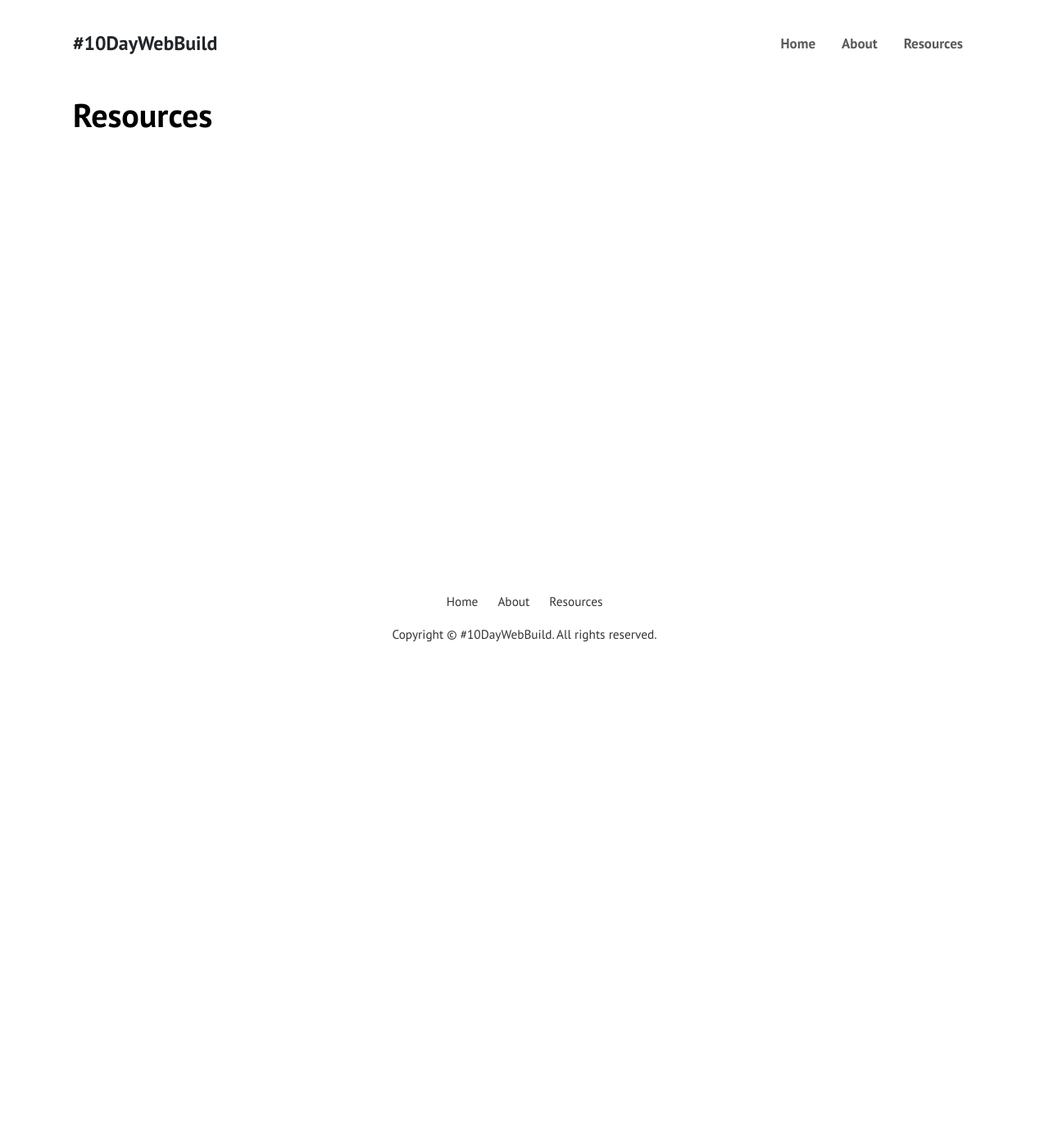
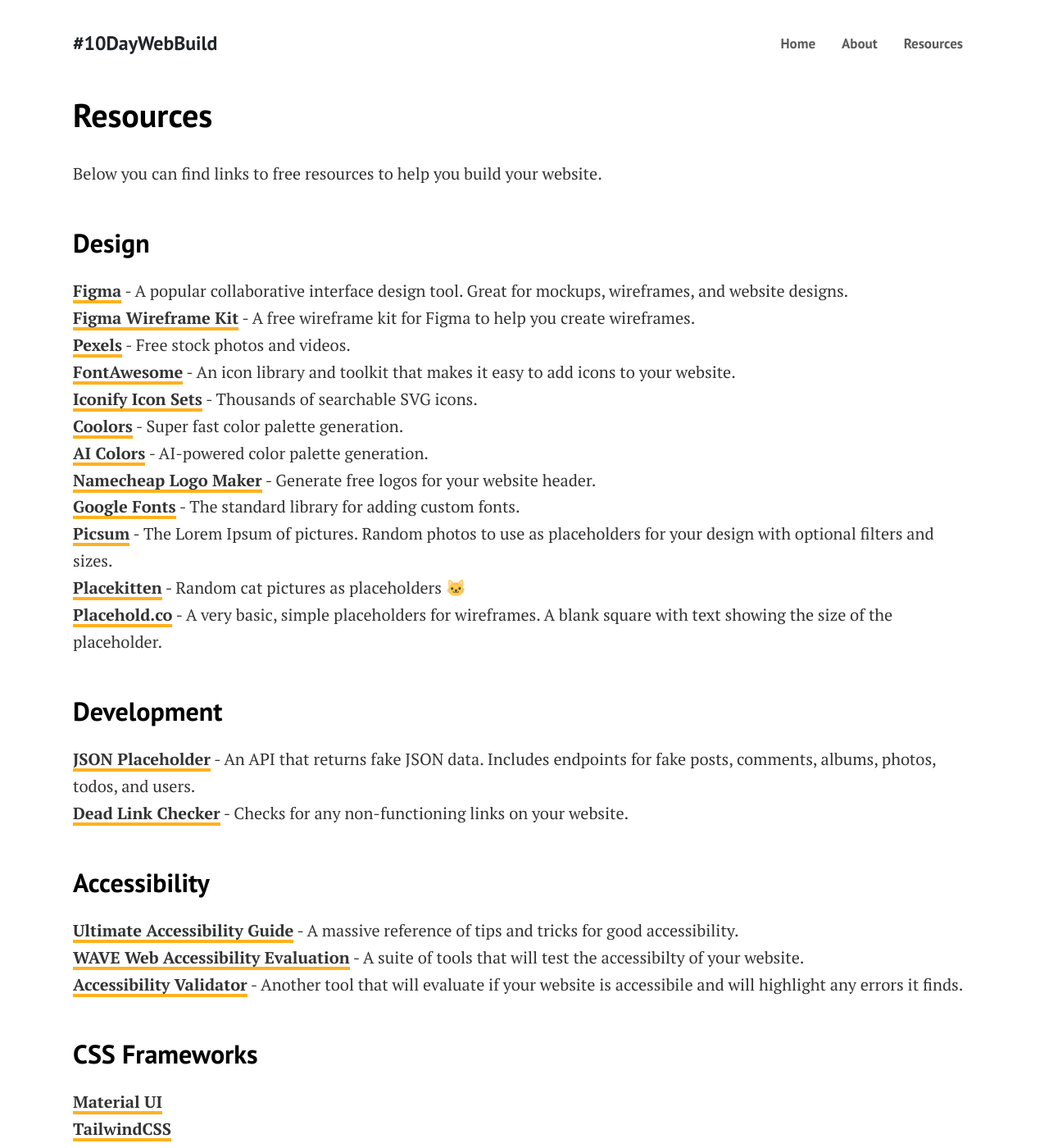
Before and after one commit to SeaFilmz/10-day-web-build, a Jekyll site: the page built from pages/resources.md, in a window 1280 px wide and 1400 px high. Shown: the whole window at 82% size. Built offline with Jekyll 4.4.1, drawn with Linux system fonts in a browser that asks for light colours; some of the changed text lies outside the part shown.

Commit message:
update main content

```diff
--- a/assets/css/theme.scss
+++ b/assets/css/theme.scss
@@ -5,6 +5,8 @@
 
 $green:   #08a057 !default;
 $blue:    #3d61fd !default;
+$link-color: rgb(255, 177, 31);
+$hero-color: #ffc14e;
 
 @import 'bootstrap/bootstrap';
 
@@ -138,7 +140,7 @@
 /* Pages
 ================================================== */
 .hero {
-    background: #fdd93d;
+    background: $hero-color;
     padding: 2rem 2rem;
 }
 
@@ -322,21 +324,27 @@
     font-size: 1.18em;
     line-height: 1.64;
 	color:rgba(0,0,0,.8);
-    code {
+}
+.article-post code,
+.faq code {
     font-size:15px;
 }
-    a {
+.article-post a,
+.faq a {
     color:inherit;
-        box-shadow:inset 0 -2px 0 rgba(255, 229, 31,1), 0 2px 0 rgba(255, 229, 31,1);
+    box-shadow:inset 0 -2px 0 $link-color, 0 2px 0 $link-color;
 
 }
-    a:hover {
-        box-shadow:inset 0 -30px 0 rgba(255, 229, 31,1), 0 2px 0 rgba(255, 229, 31,1);
+.article-post a:hover,
+.faq a:hover {
+    box-shadow:inset 0 -30px 0 $link-color, 0 2px 0 $link-color;
     text-decoration:none;
 }
-    img, iframe {
+.article-post img,
+.faq img,
+.article-post iframe,
+.faq iframe {
     border-radius: 0.25rem !important;
-    }
 }
 
 blockquote {
@@ -656,6 +664,10 @@
         align-items: center;
         margin-left: 0rem;
 
+        &:last-child {
+            margin-bottom: 0;
+        }
+
         &::before {
             display: flex;
             justify-content: center;
@@ -720,3 +732,19 @@
         margin-top: $spacer * 3;
     }
 }
+
+.list-col-3 {
+    column-count: 1;
+}
+
+@include media-breakpoint-up(md) {
+    .list-col-3 {
+        column-count: 2;
+    }
+}
+
+@include media-breakpoint-up(lg) {
+    .list-col-3 {
+        column-count: 3;
+    }
+}
--- a/index.html
+++ b/index.html
@@ -11,7 +11,7 @@
   <div class="row align-items-flex-start justify-content-between">
     <div class="col-md-6 web-build-left">
       <h1 class="font-weight-bold mb-4 serif-font">Build something awesome with <span class="tendaytag">#10DayWebBuild!</span></h1>
-      <a href="{{site.baseurl}}/about" class="btn btn-dark text-white btn-lg">Learn More</a>
+      <a href="#faq" class="btn btn-dark text-white btn-lg">Learn More</a>
     </div>
     <div class="col text-right pl-0 pl-lg-4">
 
@@ -29,6 +29,6 @@
 
 <!-- Main Content
 ================================================== -->
-<section class="row">
+<section id="faq" class="row">
   {% include faq.html %}
 </section>
--- a/pages/resources.md
+++ b/pages/resources.md
@@ -4,3 +4,45 @@
 permalink: "/resources/"
 # image: assets/images/screenshot.png
 ---
+
+Below you can find links to free resources to help you build your website.
+
+## Design
+
+**[Figma](https://www.figma.com)** - A popular collaborative interface design tool. Great for mockups, wireframes, and website designs.
+**[Figma Wireframe Kit](https://www.figma.com/community/file/1122167340874425914/Wireframes-Kit-%5BFree%5D)** - A free wireframe kit for Figma to help you create wireframes.
+**[Pexels](https://www.pexels.com/)** - Free stock photos and videos.
+**[FontAwesome](https://fontawesome.com/)** - An icon library and toolkit that makes it easy to add icons to your website.
+**[Iconify Icon Sets](https://icon-sets.iconify.design)** - Thousands of searchable SVG icons.
+**[Coolors](https://coolors.co)** - Super fast color palette generation.
+**[AI Colors](https://aicolors.co/)** - AI-powered color palette generation.
+**[Namecheap Logo Maker](https://www.namecheap.com/logo-maker/)** - Generate free logos for your website header.
+**[Google Fonts](https://fonts.google.com/)** - The standard library for adding custom fonts.
+**[Picsum](https://picsum.photos/)** - The Lorem Ipsum of pictures. Random photos to use as placeholders for your design with optional filters and sizes.
+**[Placekitten](https://placekitten.com/)** - Random cat pictures as placeholders 🐱
+**[Placehold.co](https://placehold.co/)** - A very basic, simple placeholders for wireframes. A blank square with text showing the size of the placeholder.
+
+## Development
+
+**[JSON Placeholder](https://jsonplaceholder.typicode.com/)** - An API that returns fake JSON data. Includes endpoints for fake posts, comments, albums, photos, todos, and users.
+**[Dead Link Checker](https://www.deadlinkchecker.com/website-dead-link-checker.asp)** - Checks for any non-functioning links on your website.
+
+## Accessibility
+**[Ultimate Accessibility Guide](https://inhuofficial.hashnode.dev/ultimate-accessibility-guide-101-tips-and-tricks)** - A massive reference of tips and tricks for good accessibility.
+**[WAVE Web Accessibility Evaluation](https://wave.webaim.org/)** - A suite of tools that will test the accessibilty of your website.
+**[Accessibility Validator](https://a11ygator.chialab.io/)** - Another tool that will evaluate if your website is accessibile and will highlight any errors it finds.
+
+## CSS Frameworks
+**[Material UI](https://mui.com/)**
+**[TailwindCSS](https://tailwindcss.com/)**
+**[Bootstrap](https://getbootstrap.com/)**
+**[ChakraUI](https://chakra-ui.com/)**
+**[DaisyUI](https://daisyui.com/)**
+
+## Website Hosting
+**[Cyclic](https://cyclic.sh/)**
+**[Render](https://render.com/)**
+**[Fly.io](https://fly.io/)**
+**[Railway](https://railway.app/)**
+**[Netlify](https://www.netlify.com/)**
+**[Vercel](https://vercel.com)**
```
Also changed, not shown: _includes/faq.html (+9 -1 lines). Lines whose indentation alone changed are shown as unchanged.
